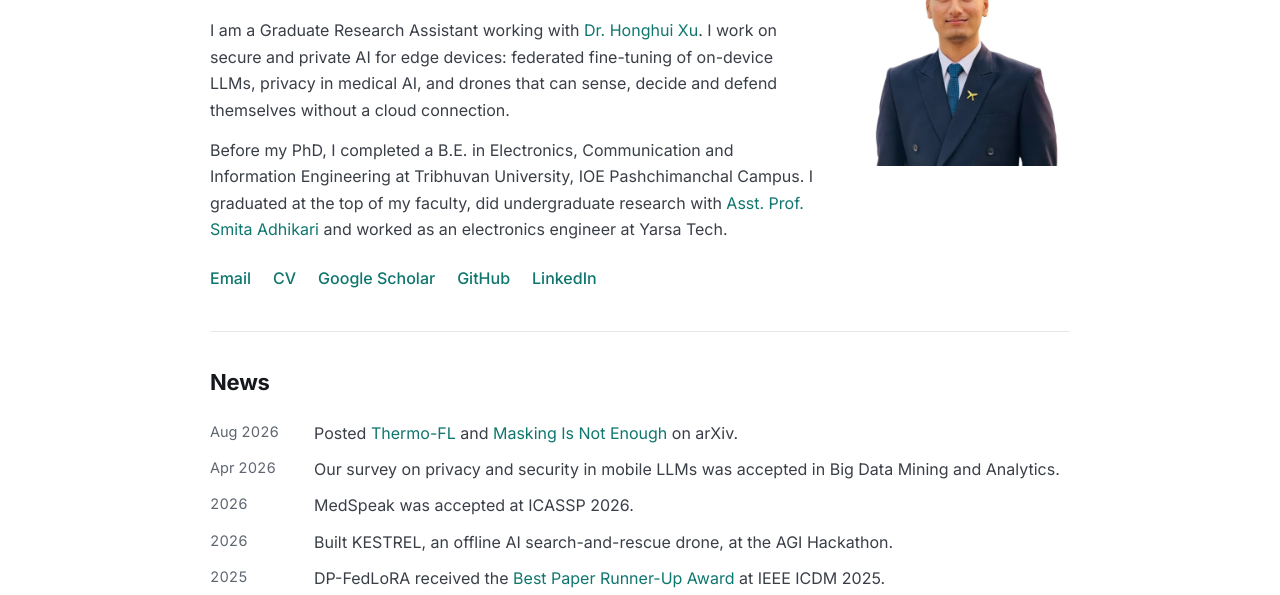
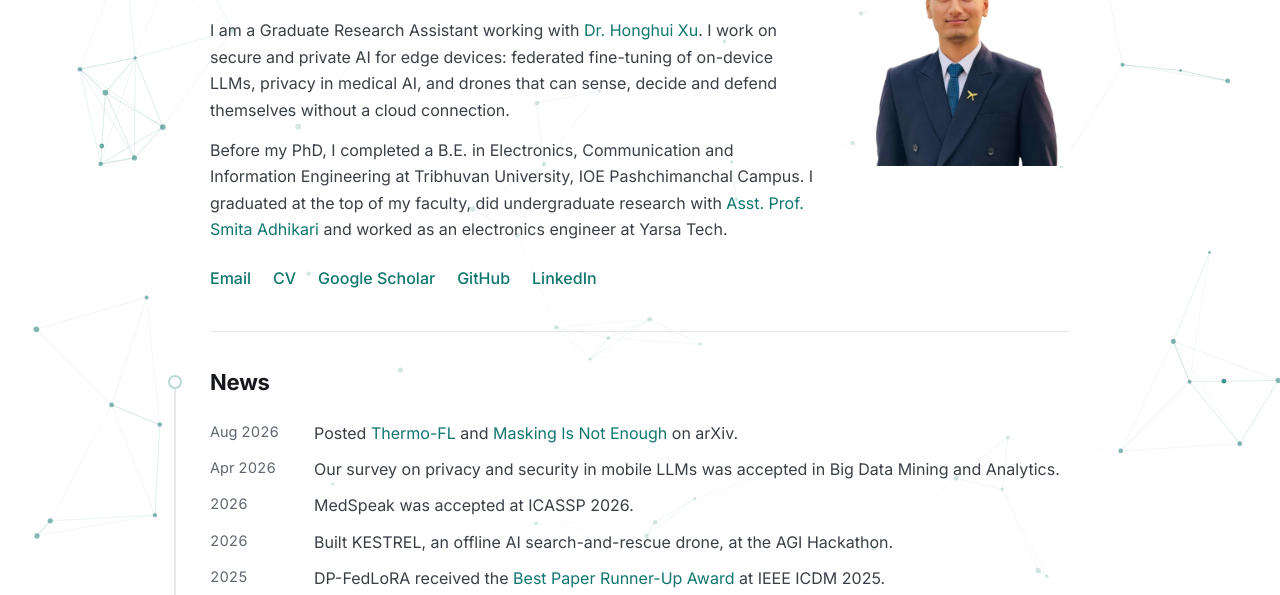
Before and after one commit to sh7vashrestha/portfolio2.0, a plain HTML site: page index.html in a window 1280 px wide. Shown: the part 205-800 px from the top of the page. Drawn offline with Linux system fonts and the light colour scheme.

Commit message:
Add full-page network background, section spine and new link-preview image
Co-Authored-By: Devin AI <158243242+devin-ai-integration[bot]@users.noreply.github.com>

```diff
--- a/index.html
+++ b/index.html
@@ -8,19 +8,47 @@
   <link rel="canonical" href="https://shivashrestha7.com.np/">
   <link rel="icon" href="images/ShivaLOGO.ico">
 
-  <meta property="og:type" content="website">
+  <meta name="theme-color" content="#0f766e">
+
+  <meta property="og:type" content="profile">
+  <meta property="og:site_name" content="Shiva Shrestha">
+  <meta property="og:locale" content="en_US">
   <meta property="og:url" content="https://shivashrestha7.com.np/">
-  <meta property="og:title" content="Shiva Shrestha">
-  <meta property="og:description" content="PhD student in Computer Science at Kennesaw State University. Edge security, privacy-preserving ML, on-device LLMs and autonomous drones.">
-  <meta property="og:image" content="https://shivashrestha7.com.np/images/og-image.jpg">
+  <meta property="og:title" content="Shiva Shrestha | PhD Student, Kennesaw State University">
+  <meta property="og:description" content="PhD student in Computer Science at Kennesaw State University working on edge security, privacy-preserving ML, on-device LLMs and autonomous drones.">
+  <meta property="og:image" content="https://shivashrestha7.com.np/images/og-image.jpg?v=2">
+  <meta property="og:image:type" content="image/jpeg">
   <meta property="og:image:width" content="1200">
   <meta property="og:image:height" content="630">
+  <meta property="og:image:alt" content="Shiva Shrestha, PhD student in Computer Science at Kennesaw State University">
+  <meta property="profile:first_name" content="Shiva">
+  <meta property="profile:last_name" content="Shrestha">
+
   <meta name="twitter:card" content="summary_large_image">
+  <meta name="twitter:title" content="Shiva Shrestha | PhD Student, Kennesaw State University">
+  <meta name="twitter:description" content="PhD student in Computer Science at Kennesaw State University working on edge security, privacy-preserving ML, on-device LLMs and autonomous drones.">
+  <meta name="twitter:image" content="https://shivashrestha7.com.np/images/og-image.jpg?v=2">
+  <meta name="twitter:image:alt" content="Shiva Shrestha, PhD student in Computer Science at Kennesaw State University">
+
+  <script type="application/ld+json">
+  {
+    "@context": "https://schema.org",
+    "@type": "Person",
+    "name": "Shiva Shrestha",
+    "url": "https://shivashrestha7.com.np/",
+    "image": "https://shivashrestha7.com.np/images/profile.jpg",
+    "jobTitle": "PhD Student in Computer Science",
+    "affiliation": {"@type": "CollegeOrUniversity", "name": "Kennesaw State University"},
+    "alumniOf": {"@type": "CollegeOrUniversity", "name": "Tribhuvan University"},
+    "knowsAbout": ["Edge security", "Privacy-preserving machine learning", "On-device large language models", "Autonomous drones"],
+    "sameAs": ["https://github.com/sh7vashrestha", "https://www.linkedin.com/in/sh7va/", "https://scholar.google.com/citations?user=8IwSr08AAAAJ"]
+  }
+  </script>
 
   <link rel="preconnect" href="https://fonts.googleapis.com">
   <link rel="preconnect" href="https://fonts.gstatic.com" crossorigin>
   <link href="https://fonts.googleapis.com/css2?family=Inter:wght@400;500;600;700&amp;display=swap" rel="stylesheet">
-  <link rel="stylesheet" href="stylesheet.css?v=2">
+  <link rel="stylesheet" href="stylesheet.css?v=4">
 </head>
 <body>
 <a class="skip" href="#main">Skip to content</a>
@@ -37,6 +65,8 @@
     </nav>
   </div>
 </header>
+
+<canvas class="net" aria-hidden="true"></canvas>
 
 <main id="main" class="wrap">
 
@@ -331,6 +361,7 @@
   <p>Last updated November 2026</p>
 </footer>
 
-<script src="js/main.js?v=2"></script>
+<script src="js/main.js?v=4"></script>
+<script src="js/network.js?v=4"></script>
 </body>
 </html>
--- a/js/main.js
+++ b/js/main.js
@@ -18,10 +18,22 @@ document.addEventListener("DOMContentLoaded", () => {
         if (section.getBoundingClientRect().top <= offset) current = section;
       }
     }
+    sections.forEach((section) => section.classList.toggle("is-active", section === current));
     links.forEach((a) => {
       if (current && a.getAttribute("href") === `#${current.id}`) a.setAttribute("aria-current", "true");
       else a.removeAttribute("aria-current");
     });
+  };
+
+  const main = document.querySelector("main");
+  const layoutSpine = () => {
+    const heads = sections.map((section) => section.querySelector("h2")).filter(Boolean);
+    if (!main || heads.length < 2) return;
+    const base = main.getBoundingClientRect().top;
+    const mid = (el) => { const r = el.getBoundingClientRect(); return r.top + r.height / 2 - base; };
+    const top = mid(heads[0]);
+    main.style.setProperty("--spine-top", `${top}px`);
+    main.style.setProperty("--spine-h", `${mid(heads[heads.length - 1]) - top}px`);
   };
 
   let ticking = false;
@@ -30,6 +42,8 @@ document.addEventListener("DOMContentLoaded", () => {
     ticking = true;
     requestAnimationFrame(() => { update(); ticking = false; });
   }, { passive: true });
-  window.addEventListener("resize", update);
+  window.addEventListener("resize", () => { layoutSpine(); update(); });
+  window.addEventListener("load", layoutSpine);
+  layoutSpine();
   update();
 });
--- /dev/null
+++ b/js/network.js
@@ -0,0 +1,128 @@
+(() => {
+  const canvas = document.querySelector(".net");
+  if (!canvas || !canvas.getContext) return;
+  const ctx = canvas.getContext("2d");
+  const column = document.querySelector("main.wrap");
+  const reduceMotion = window.matchMedia("(prefers-reduced-motion: reduce)");
+  const TEAL = "15, 118, 110";
+  const LINK = 150;
+
+  let w = 0, h = 0, dpr = 1, nodes = [], pulses = [], colL = 0, colR = 0;
+  let pointer = null, running = false, raf = 0;
+
+  const fade = (x) => (x > colL && x < colR ? 0.35 : 1);
+
+  function resize() {
+    dpr = Math.min(window.devicePixelRatio || 1, 2);
+    w = document.documentElement.clientWidth;
+    h = window.innerHeight;
+    canvas.width = w * dpr;
+    canvas.height = h * dpr;
+    ctx.setTransform(dpr, 0, 0, dpr, 0, 0);
+    if (column) {
+      const r = column.getBoundingClientRect();
+      colL = r.left; colR = r.right;
+    }
+    const count = Math.max(18, Math.min(90, Math.round((w * h) / 13000)));
+    nodes = Array.from({ length: count }, () => ({
+      x: Math.random() * w,
+      y: Math.random() * h,
+      vx: (Math.random() - 0.5) * 0.25,
+      vy: (Math.random() - 0.5) * 0.25,
+      r: 1.4 + Math.random() * 1.6,
+    }));
+    pulses = [];
+    draw();
+  }
+
+  function neighbors() {
+    const pairs = [];
+    for (let i = 0; i < nodes.length; i++) {
+      for (let j = i + 1; j < nodes.length; j++) {
+        const dx = nodes[i].x - nodes[j].x, dy = nodes[i].y - nodes[j].y;
+        const d = Math.hypot(dx, dy);
+        if (d < LINK) pairs.push([nodes[i], nodes[j], d]);
+      }
+    }
+    return pairs;
+  }
+
+  function draw() {
+    ctx.clearRect(0, 0, w, h);
+    const pairs = neighbors();
+    ctx.lineWidth = 1;
+    for (const [a, b, d] of pairs) {
+      const alpha = (1 - d / LINK) * 0.28 * fade((a.x + b.x) / 2);
+      ctx.strokeStyle = `rgba(${TEAL}, ${alpha})`;
+      ctx.beginPath(); ctx.moveTo(a.x, a.y); ctx.lineTo(b.x, b.y); ctx.stroke();
+    }
+    if (pointer) {
+      for (const n of nodes) {
+        const d = Math.hypot(n.x - pointer.x, n.y - pointer.y);
+        if (d < 180) {
+          ctx.strokeStyle = `rgba(${TEAL}, ${(1 - d / 180) * 0.4})`;
+          ctx.beginPath(); ctx.moveTo(n.x, n.y); ctx.lineTo(pointer.x, pointer.y); ctx.stroke();
+        }
+      }
+    }
+    for (const n of nodes) {
+      ctx.fillStyle = `rgba(${TEAL}, ${0.5 * fade(n.x)})`;
+      ctx.beginPath(); ctx.arc(n.x, n.y, n.r, 0, Math.PI * 2); ctx.fill();
+    }
+    for (const p of pulses) {
+      const x = p.a.x + (p.b.x - p.a.x) * p.t, y = p.a.y + (p.b.y - p.a.y) * p.t;
+      const alpha = Math.sin(p.t * Math.PI) * 0.85 * fade(x);
+      ctx.fillStyle = `rgba(${TEAL}, ${alpha})`;
+      ctx.beginPath(); ctx.arc(x, y, 2.4, 0, Math.PI * 2); ctx.fill();
+    }
+    return pairs;
+  }
+
+  function step() {
+    for (const n of nodes) {
+      n.x += n.vx; n.y += n.vy;
+      if (n.x < 0 || n.x > w) n.vx *= -1;
+      if (n.y < 0 || n.y > h) n.vy *= -1;
+    }
+    pulses = pulses.filter((p) => (p.t += p.speed) < 1);
+    const pairs = draw();
+    if (pulses.length < 6 && pairs.length && Math.random() < 0.05) {
+      const [a, b] = pairs[Math.floor(Math.random() * pairs.length)];
+      pulses.push(Math.random() < 0.5 ? { a, b, t: 0, speed: 0.012 } : { a: b, b: a, t: 0, speed: 0.012 });
+    }
+    raf = requestAnimationFrame(step);
+  }
+
+  function sync() {
+    const should = !document.hidden && !reduceMotion.matches;
+    if (should && !running) { running = true; raf = requestAnimationFrame(step); }
+    if (!should && running) { running = false; cancelAnimationFrame(raf); draw(); }
+  }
+
+  window.addEventListener("pointermove", (e) => {
+    pointer = e.pointerType === "mouse" ? { x: e.clientX, y: e.clientY } : null;
+  }, { passive: true });
+  document.addEventListener("pointerleave", () => { pointer = null; });
+  let lastY = window.scrollY;
+  window.addEventListener("scroll", () => {
+    const dy = (window.scrollY - lastY) * 0.25;
+    lastY = window.scrollY;
+    for (const n of nodes) {
+      n.y -= dy;
+      if (n.y < 0) n.y += h;
+      else if (n.y > h) n.y -= h;
+    }
+    if (!running) draw();
+  }, { passive: true });
+  document.addEventListener("visibilitychange", sync);
+  reduceMotion.addEventListener?.("change", sync);
+
+  let resizeTimer = 0;
+  window.addEventListener("resize", () => {
+    clearTimeout(resizeTimer);
+    resizeTimer = setTimeout(resize, 150);
+  });
+
+  resize();
+  sync();
+})();
--- a/stylesheet.css
+++ b/stylesheet.css
@@ -65,6 +65,41 @@ ul, ol { margin: 0; padding: 0; list-style: none; }
 .nav a[aria-current="true"] { color: var(--ink); }
 .nav a[aria-current="true"]::after {
   content: ""; position: absolute; left: 10px; right: 10px; bottom: -1px; height: 2px; background: var(--accent);
+}
+
+/* Network background */
+.net {
+  position: fixed; inset: 0; z-index: 0;
+  width: 100%; height: 100%;
+  pointer-events: none;
+}
+main, .foot { position: relative; z-index: 1; }
+
+/* Section spine: one neuron per section, joined by an axon that carries pulses */
+@media (min-width: 1000px) {
+  main.wrap::before {
+    content: ""; position: absolute; left: -36px; top: var(--spine-top, 0); height: var(--spine-h, 0); width: 2px;
+    background:
+      linear-gradient(to bottom, transparent, rgba(15, 118, 110, 0.55) 50%, transparent) 0 0 / 2px 160px no-repeat,
+      linear-gradient(var(--line), var(--line));
+    animation: axon 4s linear infinite;
+  }
+  .sec { position: relative; }
+  .sec h2 { position: relative; }
+  .sec h2::before {
+    content: ""; position: absolute; left: -42px; top: 50%; width: 14px; height: 14px; margin-top: -7px;
+    border-radius: 50%; background: #fff; border: 2px solid #b9d9d4;
+    transition: background 0.25s, border-color 0.25s, box-shadow 0.25s;
+  }
+  .sec .h2-follow::before { width: 10px; height: 10px; margin-top: -5px; left: -40px; }
+  .sec.is-active > h2:first-child::before {
+    background: var(--accent); border-color: var(--accent);
+    box-shadow: 0 0 0 6px rgba(15, 118, 110, 0.14);
+  }
+}
+@keyframes axon {
+  from { background-position: 0 -160px, 0 0; }
+  to { background-position: 0 100%, 0 0; }
 }
 
 /* Intro */
@@ -146,6 +181,7 @@ ul, ol { margin: 0; padding: 0; list-style: none; }
 
 @media (prefers-reduced-motion: reduce) {
   html { scroll-behavior: auto; }
+  main.wrap::before { animation: none; }
 }
 
 @media (max-width: 400px) {
```
Also changed, not shown: images/og-image.jpg.
